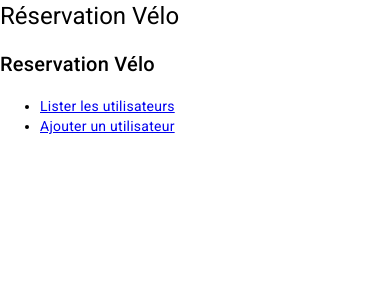
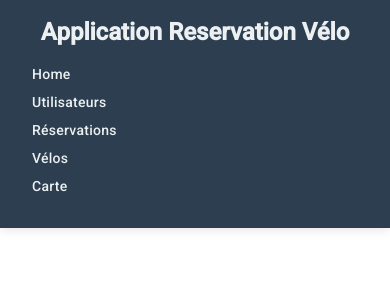
Before and after one commit to LucasVaugrente/capgemini_parking_velo_frontend, an Angular app: page / in a window 390 px wide. Shown: the top 300 px of the page. Built offline with nearby package versions, Linux system fonts and the light colour scheme.

Commit message:
Add List Pagination Users with navBar Navigation on the top (IT WORKS)

```diff
--- a/package.json
+++ b/package.json
@@ -10,7 +10,7 @@
   },
   "private": true,
   "dependencies": {
-    "@angular/animations": "^17.0.0",
+    "@angular/animations": "^17.3.12",
     "@angular/cdk": "^17.3.10",
     "@angular/common": "^17.0.0",
     "@angular/compiler": "^17.0.0",
--- a/src/app/app.component.html
+++ b/src/app/app.component.html
@@ -1,8 +1,7 @@
 <div class="app-container">
 
   <header class="app-header">
-    <h1>{{ title }}</h1>
-    <h2>Reservation Vélo</h2>
+    <app-navbar></app-navbar>
   </header>
 
   <main class="app-main">
@@ -11,18 +10,6 @@
       <div class="container">
         <div class="row">
           <div class="col-md-12">
-            <div class="card bg-dark my-5">
-              <div class="card-body">
-                <ul class="text-center list-inline py-3">
-                  <li class="list-inline-item">
-                    <a routerLink="/users" class="btn btn-info">Lister les utilisateurs</a>
-                  </li>
-                  <li class="list-inline-item">
-                    <a routerLink="/addUser" class="btn btn-info">Ajouter un utilisateur</a>
-                  </li>
-                </ul>
-              </div>
-            </div>
             <router-outlet></router-outlet>
           </div>
         </div>
--- a/src/app/app.component.ts
+++ b/src/app/app.component.ts
@@ -1,10 +1,11 @@
 import { Component } from '@angular/core';
 import {RouterLink, RouterOutlet} from '@angular/router';
+import {NavbarComponent} from "./navbar/navbar.component";
 
 @Component({
   selector: 'app-root',
   standalone: true,
-  imports: [RouterOutlet, RouterLink],
+  imports: [RouterOutlet, NavbarComponent],
   templateUrl: './app.component.html',
   styleUrls: ['./app.component.css']
 })
--- a/src/app/components/list-utilisateurs.component.ts
+++ b/src/app/components/list-utilisateurs.component.ts
@@ -1,35 +1,59 @@
-import { Component, OnInit } from '@angular/core';
+import { Component, OnInit, ViewChild, AfterViewInit } from '@angular/core';
 import { CommonModule } from '@angular/common';
 import { Utilisateur } from '../models/utilisateurDTO';
 import { UtilisateurService } from '../services/utilisateur.service';
+import { MatPaginator, MatPaginatorModule } from '@angular/material/paginator';
+import { MatTableDataSource, MatTableModule } from '@angular/material/table';
+import {RouterLink} from "@angular/router";
 
 @Component({
   selector: 'app-utilisateur-list',
   standalone: true,
-  imports: [CommonModule],
+  imports: [CommonModule, MatTableModule, MatPaginatorModule, RouterLink],
   template: `
-    <div class="card my-5">
-      <div class="card-body">
-        <table class="table table-bordered table-striped">
-          <thead class="thead-dark">
-          <tr>
-            <th scope="col">#</th>
-            <th scope="col">Nom</th>
-            <th scope="col">Prenom</th>
-            <th scope="col">Mail</th>
-            <th scope="col">Nom d'utilisateur</th>
-          </tr>
-          </thead>
-          <tbody>
-          <tr *ngFor="let utilisateur of utilisateurs">
-            <td>{{ utilisateur.id }}</td>
-            <td>{{ utilisateur.nom }}</td>
-            <td>{{ utilisateur.prenom }}</td>
-            <td>{{ utilisateur.mail }}</td>
-            <td>{{ utilisateur.username }}</td>
-          </tr>
-          </tbody>
+    <div>
+      <div>
+
+        <div class="block-btn">
+          <a routerLink="/addUser" class="btn">Ajouter un utilisateur</a>
+        </div>
+
+        <table mat-table [dataSource]="dataSource" class="mat-elevation-z8">
+
+          <ng-container matColumnDef="id">
+            <th mat-header-cell *matHeaderCellDef> # </th>
+            <td mat-cell *matCellDef="let utilisateur"> {{ utilisateur.id }} </td>
+          </ng-container>
+
+          <ng-container matColumnDef="nom">
+            <th mat-header-cell *matHeaderCellDef> Nom </th>
+            <td mat-cell *matCellDef="let utilisateur"> {{ utilisateur.nom }} </td>
+          </ng-container>
+
+          <ng-container matColumnDef="prenom">
+            <th mat-header-cell *matHeaderCellDef> Prenom </th>
+            <td mat-cell *matCellDef="let utilisateur"> {{ utilisateur.prenom }} </td>
+          </ng-container>
+
+          <ng-container matColumnDef="mail">
+            <th mat-header-cell *matHeaderCellDef> Mail </th>
+            <td mat-cell *matCellDef="let utilisateur"> {{ utilisateur.mail }} </td>
+          </ng-container>
+
+          <ng-container matColumnDef="username">
+            <th mat-header-cell *matHeaderCellDef> Nom d'utilisateur </th>
+            <td mat-cell *matCellDef="let utilisateur"> {{ utilisateur.username }} </td>
+          </ng-container>
+
+          <tr mat-header-row *matHeaderRowDef="displayedColumns"></tr>
+          <tr mat-row *matRowDef="let row; columns: displayedColumns;"></tr>
         </table>
+
+        <mat-paginator [pageSizeOptions]="[5, 10, 20]"
+                       showFirstLastButtons
+                       aria-label="Sélectionner la page des utilisateurs">
+        </mat-paginator>
+
       </div>
     </div>
   `,
@@ -67,17 +91,50 @@ import { UtilisateurService } from '../services/utilisateur.service';
       background: #F8F8F8;
     }
 
+    .block-btn {
+      margin: 20px;
+    }
+
+    .btn {
+      display: flex;
+      justify-content: center;
+      align-items: center;
+      background-color: #405cf5;
+      border-radius: 6px;
+      box-shadow: rgba(50, 50, 93, .1) 0 0 0 1px inset, rgba(50, 50, 93, .1) 0 2px 5px 0, rgba(0, 0, 0, .07) 0 1px 1px 0;
+      padding: 15px;
+      color: white;
+      text-decoration: none;
+      width: 150px;
+      font-weight: bold;
+      transition: 0.2s ease-in-out;
+    }
+
+    .btn:hover {
+      background-color: #354fdf;
+    }
+
   `]
 })
-export class UtilisateurListComponent implements OnInit {
+export class UtilisateurListComponent implements OnInit, AfterViewInit { // 3. Implémenter AfterViewInit
 
-  utilisateurs: Utilisateur[] | undefined;
+  displayedColumns: string[] = ['id', 'nom', 'prenom', 'mail', 'username'];
+
+  dataSource = new MatTableDataSource<Utilisateur>();
+
+  @ViewChild(MatPaginator) paginator!: MatPaginator;
 
   constructor(private utilisateurService: UtilisateurService) { }
 
   ngOnInit() {
     this.utilisateurService.getUtilisateurs().subscribe(data => {
-      this.utilisateurs = data;
+      // 6. Affecter les données à la source de la table
+      this.dataSource.data = data;
     });
   }
+
+  // 7. Affecter le paginator à la source de données après l'initialisation de la vue
+  ngAfterViewInit() {
+    this.dataSource.paginator = this.paginator;
+  }
 }
--- /dev/null
+++ b/src/app/navbar/navbar.component.css
@@ -0,0 +1,86 @@
+.navbar {
+  display: flex;
+  justify-content: space-between;
+  align-items: center;
+  padding: 1rem 2rem;
+  background-color: #2c3e50;
+  color: white;
+  box-shadow: 0 2px 10px rgba(0, 0, 0, 0.1);
+  position: sticky;
+  top: 0;
+  z-index: 100;
+}
+
+.navbar-logo h1 {
+  margin: 0;
+  font-size: 1.5rem;
+  font-weight: 600;
+  color: #ecf0f1;
+}
+
+.navbar-links {
+  display: flex;
+  list-style: none;
+  margin: 0;
+  padding: 0;
+  gap: 1.5rem;
+}
+
+.navbar-links li {
+  margin: 0;
+}
+
+.navbar-links a {
+  color: #ecf0f1;
+  text-decoration: none;
+  font-weight: 500;
+  transition: all 0.3s ease;
+  padding: 0.5rem 1rem;
+  border-radius: 4px;
+}
+
+.navbar-links a.router-link-active {
+  color: #2c3e50;
+  background-color: #3498db;
+  font-weight: 600;
+  box-shadow: 0 2px 5px rgba(0, 0, 0, 0.1);
+}
+
+.navbar-links a:hover:not(.router-link-active) {
+  color: #3498db;
+  background-color: rgba(255, 255, 255, 0.1);
+}
+
+.navbar-actions {
+  display: flex;
+  gap: 1rem;
+  align-items: center;
+}
+
+/* Optionnel : pour un effet "active" sur le lien courant */
+.navbar-links a.router-link-active {
+  color: #3498db;
+  font-weight: 600;
+  background-color: rgba(255, 255, 255, 0.1);
+}
+
+/* Responsive : pour les petits écrans */
+@media (max-width: 768px) {
+  .navbar {
+    flex-direction: column;
+    padding: 1rem;
+  }
+
+  .navbar-links {
+    margin-top: 1rem;
+    flex-direction: column;
+    gap: 0.5rem;
+    width: 100%;
+  }
+
+  .navbar-actions {
+    margin-top: 1rem;
+    width: 100%;
+    justify-content: center;
+  }
+}
--- /dev/null
+++ b/src/app/navbar/navbar.component.html
@@ -0,0 +1,15 @@
+<nav class="navbar">
+  <div class="navbar-logo">
+    <h1>Application Reservation Vélo</h1>
+  </div>
+  <ul class="navbar-links">
+    <li><a routerLink="/">Home</a></li>
+    <li><a routerLink="/users">Utilisateurs</a></li>
+    <li><a routerLink="/reservations">Réservations</a></li>
+    <li><a routerLink="/velos">Vélos</a></li>
+    <li><a routerLink="/map">Carte</a></li>
+  </ul>
+  <div class="navbar-actions">
+    <!-- Add login/logout buttons or user-related actions here -->
+  </div>
+</nav>
--- a/src/main.ts
+++ b/src/main.ts
@@ -1,6 +1,14 @@
 import { bootstrapApplication } from '@angular/platform-browser';
-import { appConfig } from './app/app.config';
 import { AppComponent } from './app/app.component';
+import { provideRouter } from '@angular/router';
+import { routes } from './app/app.routes';
+import { provideHttpClient } from '@angular/common/http';
+import { provideAnimations } from '@angular/platform-browser/animations';
 
-bootstrapApplication(AppComponent, appConfig)
-  .catch((err) => console.error(err));
+bootstrapApplication(AppComponent, {
+  providers: [
+    provideRouter(routes),
+    provideHttpClient(),
+    provideAnimations(),
+  ],
+}).catch(err => console.error(err));
```
Also changed, not shown: src/app/app.module.ts (+0 -23 lines), src/app/navbar/navbar.component.ts (added, +15 -0 lines), 2 other files (tests, documents, lock files or other folders).
